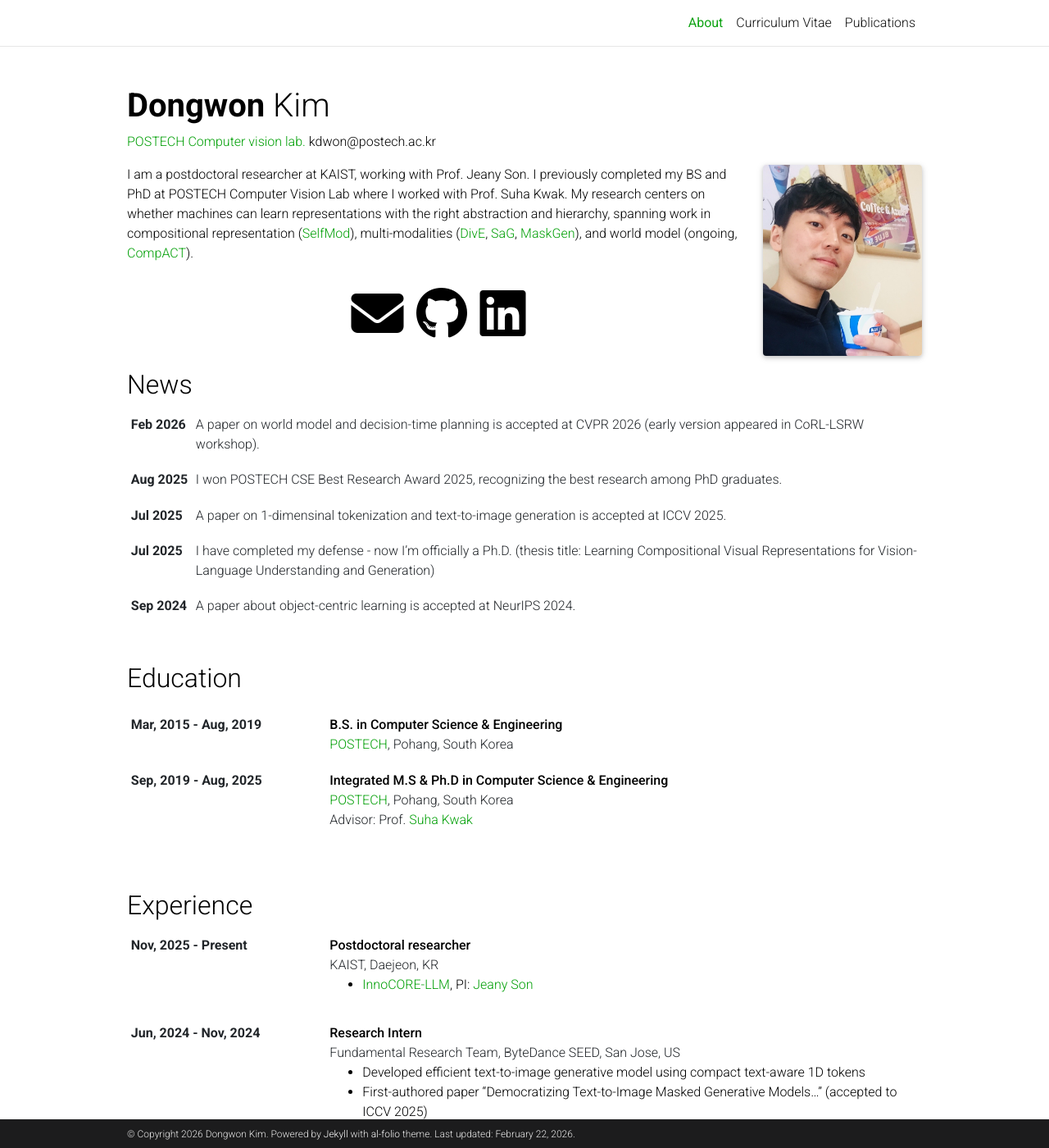
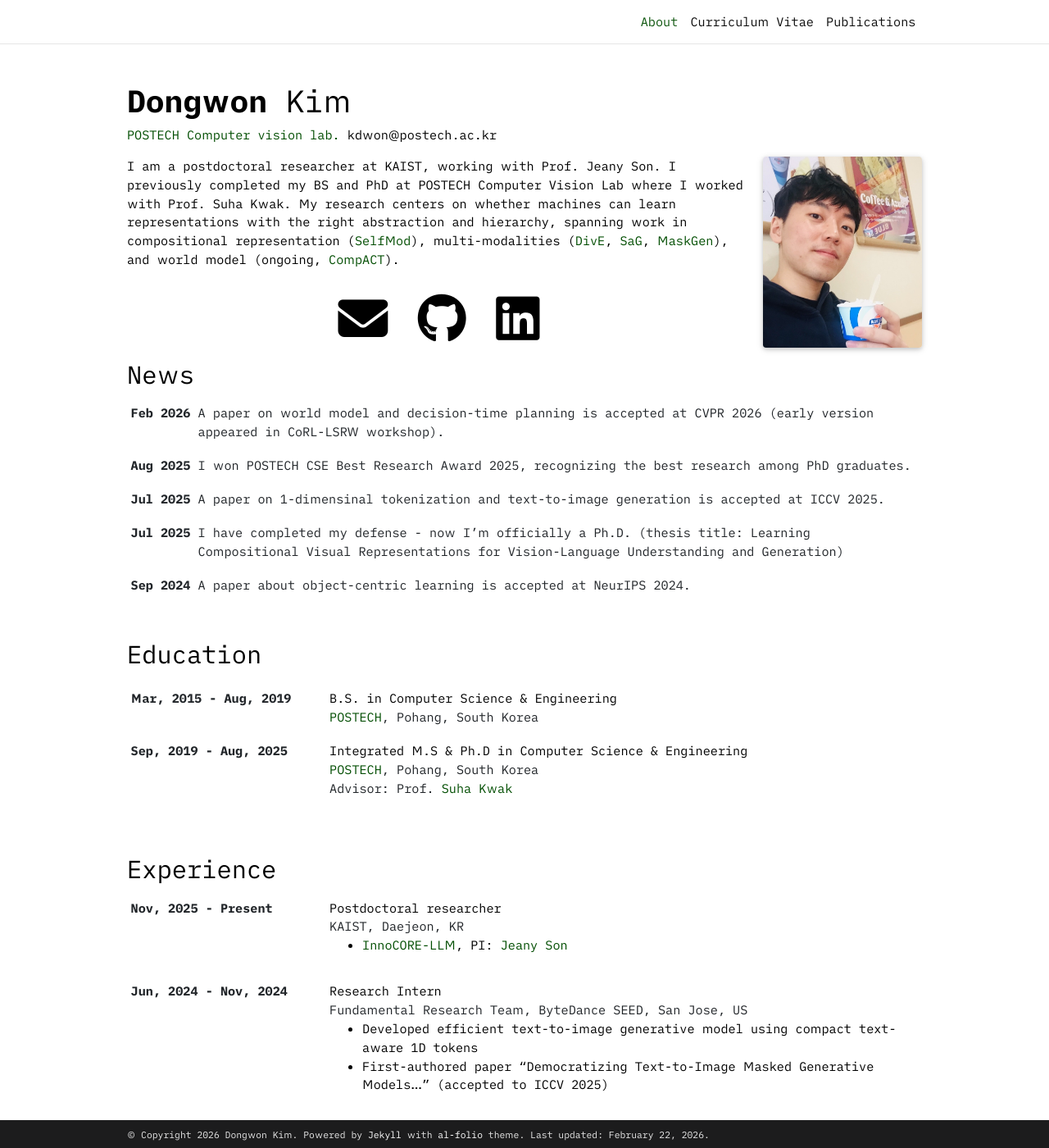
Before and after one commit to kdwonn/kdwonn.github.io, a Jekyll site: the page built from _pages/about.md, in a window 1280 px wide and 1400 px high. Shown: the whole window at 82% size. Built offline with Jekyll 4.4.1, drawn with Linux system fonts in a browser that asks for light colours; full-size pictures stand in for the smaller copies a plugin makes; comment, search, counter and statistics services are not loaded; a style sheet for code colours, icons or effects is not loaded.

Commit message:
Switch font to iA Writer Duo and darken theme color
Replace Roboto with self-hosted iA Writer Duo font, change highlight
color from #009f06 to #004d00, reduce base font size to 0.95rem, and
update CLAUDE.md with local preview instructions.

Co-Authored-By: Claude Opus 4.6 <noreply@anthropic.com>

```diff
--- a/_includes/head.html
+++ b/_includes/head.html
@@ -11,7 +11,7 @@
     <!-- Fonts & Icons -->
     <link rel="stylesheet" href="https://cdn.jsdelivr.net/npm/@fortawesome/fontawesome-free@{{ site.fontawesome.version }}/css/all.min.css" integrity="{{ site.fontawesome.integrity }}" crossorigin="anonymous">
     <link rel="stylesheet" href="https://cdn.jsdelivr.net/npm/academicons@{{ site.academicons.version }}/css/academicons.min.css" integrity="{{ site.academicons.integrity }}" crossorigin="anonymous">
-    <link rel="stylesheet" type="text/css" href="https://fonts.googleapis.com/css?family=Roboto:300,400,500,700|Roboto+Slab:100,300,400,500,700|Material+Icons">
+    <link rel="stylesheet" type="text/css" href="https://fonts.googleapis.com/css?family=Material+Icons">
 
     <!-- Code Syntax Highlighting -->
     <link rel="stylesheet" href="https://cdn.jsdelivr.net/gh/jwarby/jekyll-pygments-themes@master/{{ site.highlight_theme_light | append: '.css' }}" media="" id="highlight_theme_light" />
--- a/_sass/_base.scss
+++ b/_sass/_base.scss
@@ -2,7 +2,49 @@
  * Styles for the base elements of the theme.
  ******************************************************************************/
 
+// Fonts
+
+@font-face {
+  font-family: 'iA Writer Duo';
+  src: url('/assets/fonts/iAWriterDuoS-Regular.woff2') format('woff2');
+  font-weight: 400;
+  font-style: normal;
+  font-display: swap;
+}
+
+@font-face {
+  font-family: 'iA Writer Duo';
+  src: url('/assets/fonts/iAWriterDuoS-Bold.woff2') format('woff2');
+  font-weight: 700;
+  font-style: normal;
+  font-display: swap;
+}
+
+@font-face {
+  font-family: 'iA Writer Duo';
+  src: url('/assets/fonts/iAWriterDuoS-Italic.woff2') format('woff2');
+  font-weight: 400;
+  font-style: italic;
+  font-display: swap;
+}
+
+@font-face {
+  font-family: 'iA Writer Duo';
+  src: url('/assets/fonts/iAWriterDuoS-BoldItalic.woff2') format('woff2');
+  font-weight: 700;
+  font-style: italic;
+  font-display: swap;
+}
+
 // Typography
+
+html {
+  font-size: 0.95rem;
+}
+
+body {
+  font-family: 'iA Writer Duo', monospace;
+}
 
 p,
 h1,
@@ -652,7 +694,7 @@ footer.sticky-bottom {
       }
 
       .title {
-        font-weight: bolder;
+        font-weight: 700;
         margin-top: 0;
       }
 
--- a/_sass/_variables.scss
+++ b/_sass/_variables.scss
@@ -14,7 +14,7 @@ $cyan-color:          #2698BA !default;
 $light-cyan-color:    lighten($cyan-color, 25%);
 $green-color:         #00ab37 !default;
 $green-color-lime:    #B7D12A !default;
-$green-color-dark:    #009f06 !default;
+$green-color-dark:    #004d00 !default;
 $green-color-light:   #ddffdd !default;
 $green-color-bright:  #11D68B !default;
 $purple-color:        #B509AC !default;
```
Also changed, not shown: CLAUDE.md (+3 -1 lines), assets/fonts/iAWriterDuoS-Bold.woff2 (added), assets/fonts/iAWriterDuoS-BoldItalic.woff2 (added), assets/fonts/iAWriterDuoS-Italic.woff2 (added), assets/fonts/iAWriterDuoS-Regular.woff2 (added).
